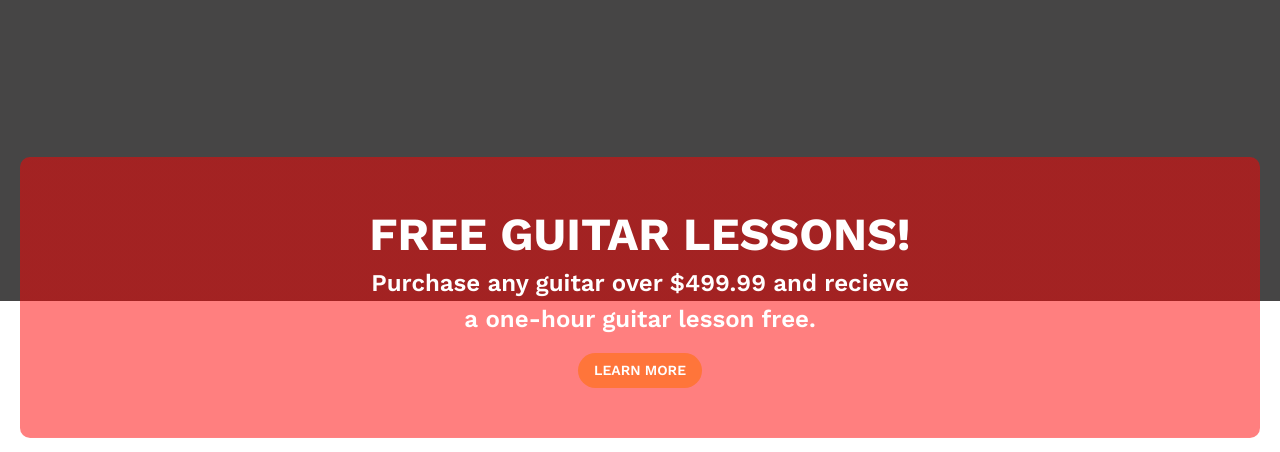
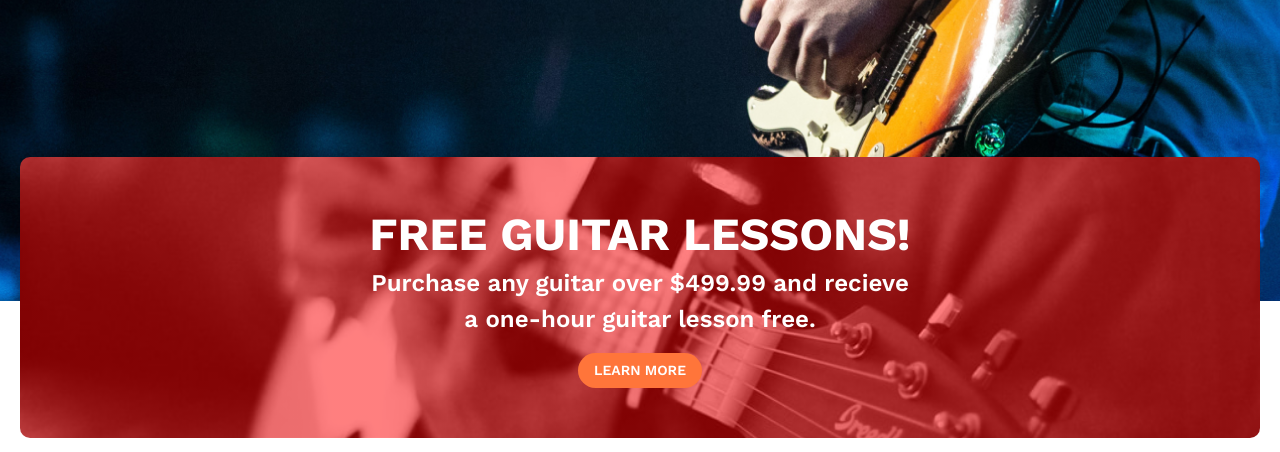
Before and after one commit to Temik-hub/CentralMusic-page, a website: page index.html in a window 1280 px wide. Shown: the part 500-952 px from the top of the page. Drawn offline with nearby package versions, Linux system fonts and the light colour scheme; the site is published under a folder, as on GitHub Pages, so addresses that start at the root find nothing.

Commit message:
правит изображения

```diff
--- a/css/style.css
+++ b/css/style.css
@@ -149,7 +149,7 @@ img {
   padding-left: 20px;
   padding-right: 20px;
   padding-top: 100px;
-  background-image: url(/images/background-hero.jpg);
+  background-image: url("../images/background-hero.jpg");
   background-position: center;
   background-repeat: no-repeat;
   background-size: cover;
@@ -208,7 +208,7 @@ img {
   position: absolute;
   bottom: -19.5%;
   align-self: center;
-  background-image: linear-gradient(rgba(255, 0, 0, 0.5), rgba(255, 0, 0, 0.5)), url(/images/banner.png);
+  background-image: linear-gradient(rgba(255, 0, 0, 0.5), rgba(255, 0, 0, 0.5)), url("../images/banner.png");
   background-position: center;
   background-repeat: repeat, no-repeat;
   background-size: auto, cover;
```
Also changed, not shown: 1 other file.
